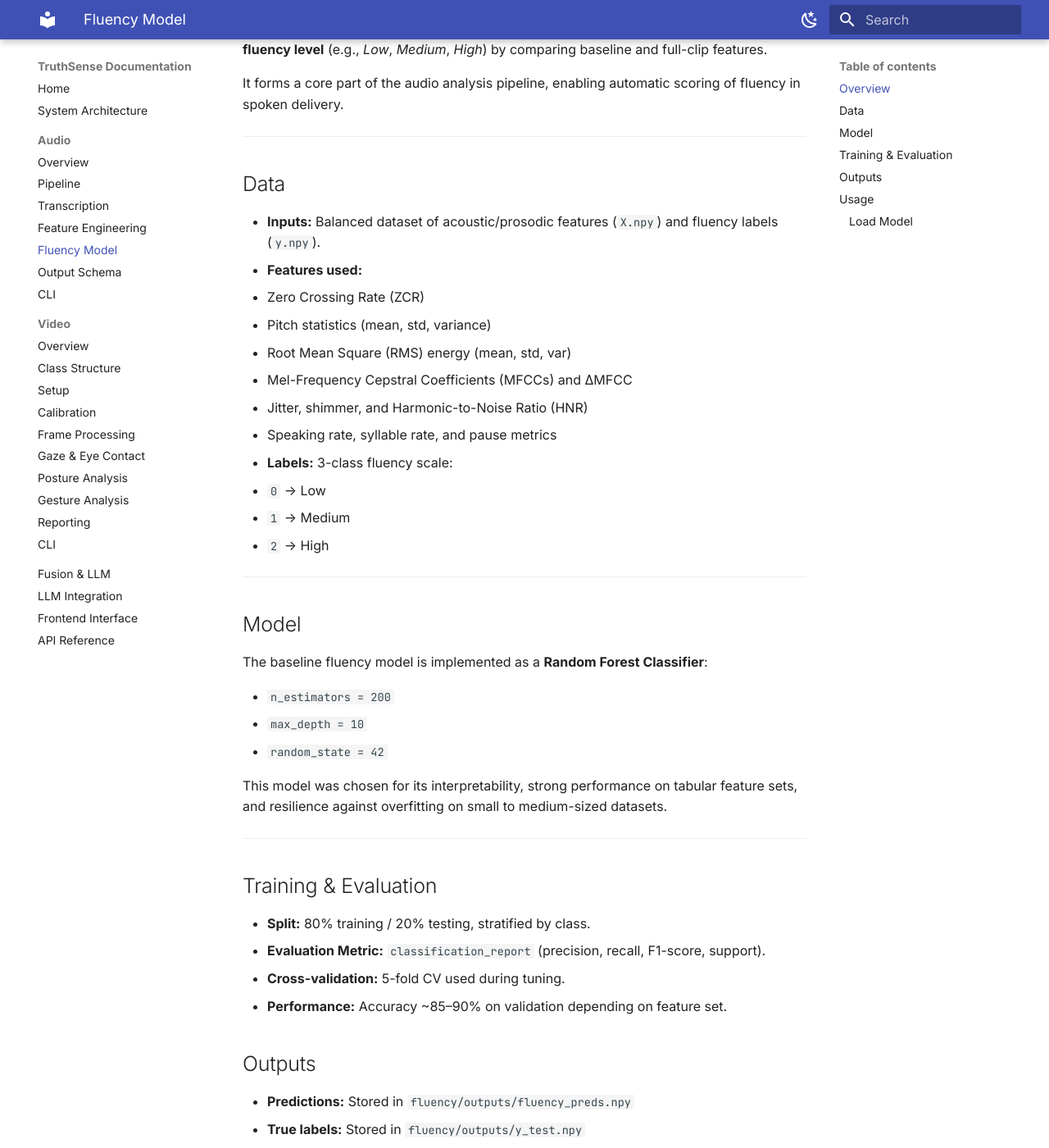
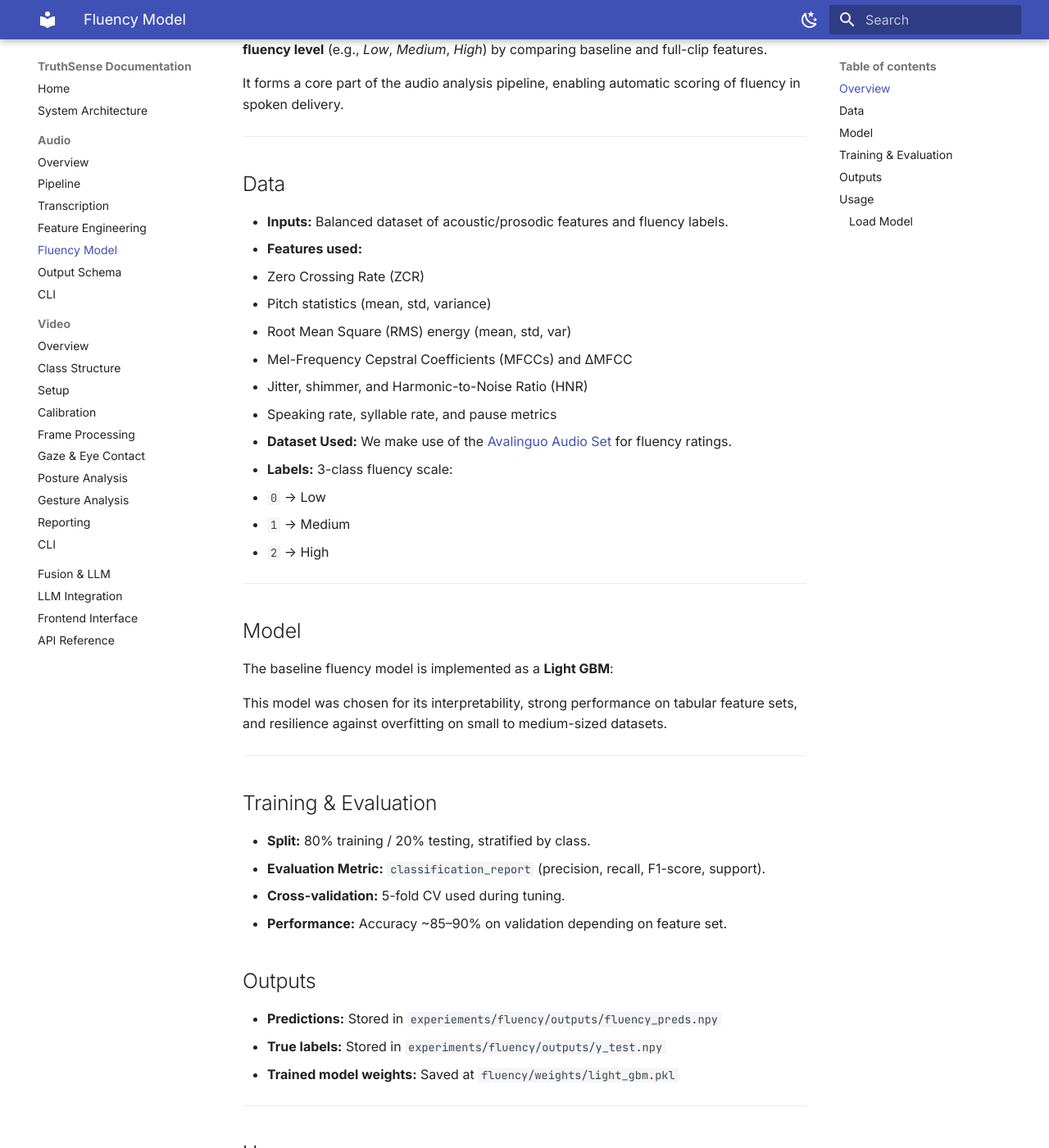
Before and after one commit to GDGVIT/truthsense-ml, an MkDocs documentation site: the page built from docs/audio/fluency-model.md, in a window 1280 px wide and 1400 px high, scrolled down 234 px. Shown: the whole window at 82% size. Built offline with MkDocs 1.6.1 and Material for MkDocs 9.7.7, drawn with Linux system fonts in a browser that asks for light colours; some of the changed text lies outside the part shown.

Commit message:
docs: update documentation

````diff
--- a/docs/audio/fluency-model.md
+++ b/docs/audio/fluency-model.md
@@ -8,7 +8,7 @@ It forms a core part of the audio analysis pipeline, enabling automatic scoring
 ---
 
 ## Data
-- **Inputs:** Balanced dataset of acoustic/prosodic features (`X.npy`) and fluency labels (`y.npy`).
+- **Inputs:** Balanced dataset of acoustic/prosodic features and fluency labels.
 - **Features used:**
   - Zero Crossing Rate (ZCR)
   - Pitch statistics (mean, std, variance)
@@ -16,6 +16,7 @@ It forms a core part of the audio analysis pipeline, enabling automatic scoring
   - Mel-Frequency Cepstral Coefficients (MFCCs) and ΔMFCC
   - Jitter, shimmer, and Harmonic-to-Noise Ratio (HNR)
   - Speaking rate, syllable rate, and pause metrics
+- **Dataset Used:** We make use of the [Avalinguo Audio Set](https://github.com/agrija9/Avalinguo-Audio-Set) for fluency ratings.
 
 - **Labels:** 3-class fluency scale:
   - `0` → Low
@@ -25,11 +26,8 @@ It forms a core part of the audio analysis pipeline, enabling automatic scoring
 ---
 
 ## Model
-The baseline fluency model is implemented as a **Random Forest Classifier**:
+The baseline fluency model is implemented as a **Light GBM**:
 
-- `n_estimators = 200`
-- `max_depth = 10`
-- `random_state = 42`
 
 This model was chosen for its interpretability, strong performance on tabular feature sets, and resilience against overfitting on small to medium-sized datasets.
 
@@ -43,9 +41,9 @@ This model was chosen for its interpretability, strong performance on tabular fe
 
 ## Outputs
 
-- **Predictions:** Stored in `fluency/outputs/fluency_preds.npy`
-- **True labels:** Stored in `fluency/outputs/y_test.npy`
-- **Trained model weights:** Saved at `fluency/weights/fluency_model.pkl`
+- **Predictions:** Stored in `experiements/fluency/outputs/fluency_preds.npy`
+- **True labels:** Stored in `experiments/fluency/outputs/y_test.npy`
+- **Trained model weights:** Saved at `fluency/weights/light_gbm.pkl`
 
 ---
 
@@ -60,3 +58,5 @@ X_sample = np.array([...])  # feature vector
 pred = model.predict([X_sample])
 print(pred)  # -> 0 (Low), 1 (Medium), or 2 (High)
 ```
+
+---
````
Also changed, not shown: docs/audio/overview.md (+3 -3 lines), docs/audio/pipeline.md (+1 -1 lines), docs/index.md (+1 -2 lines).
